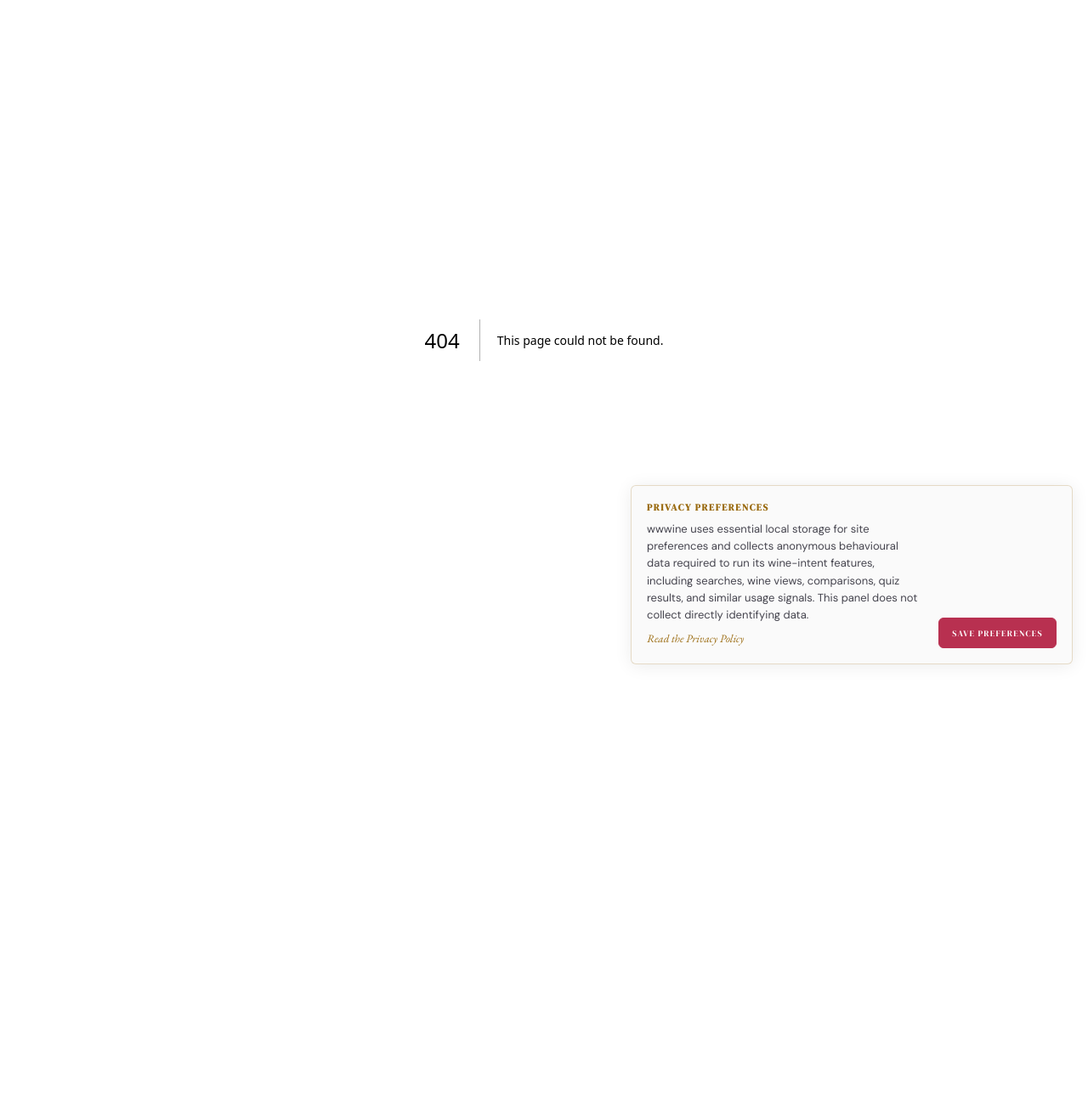
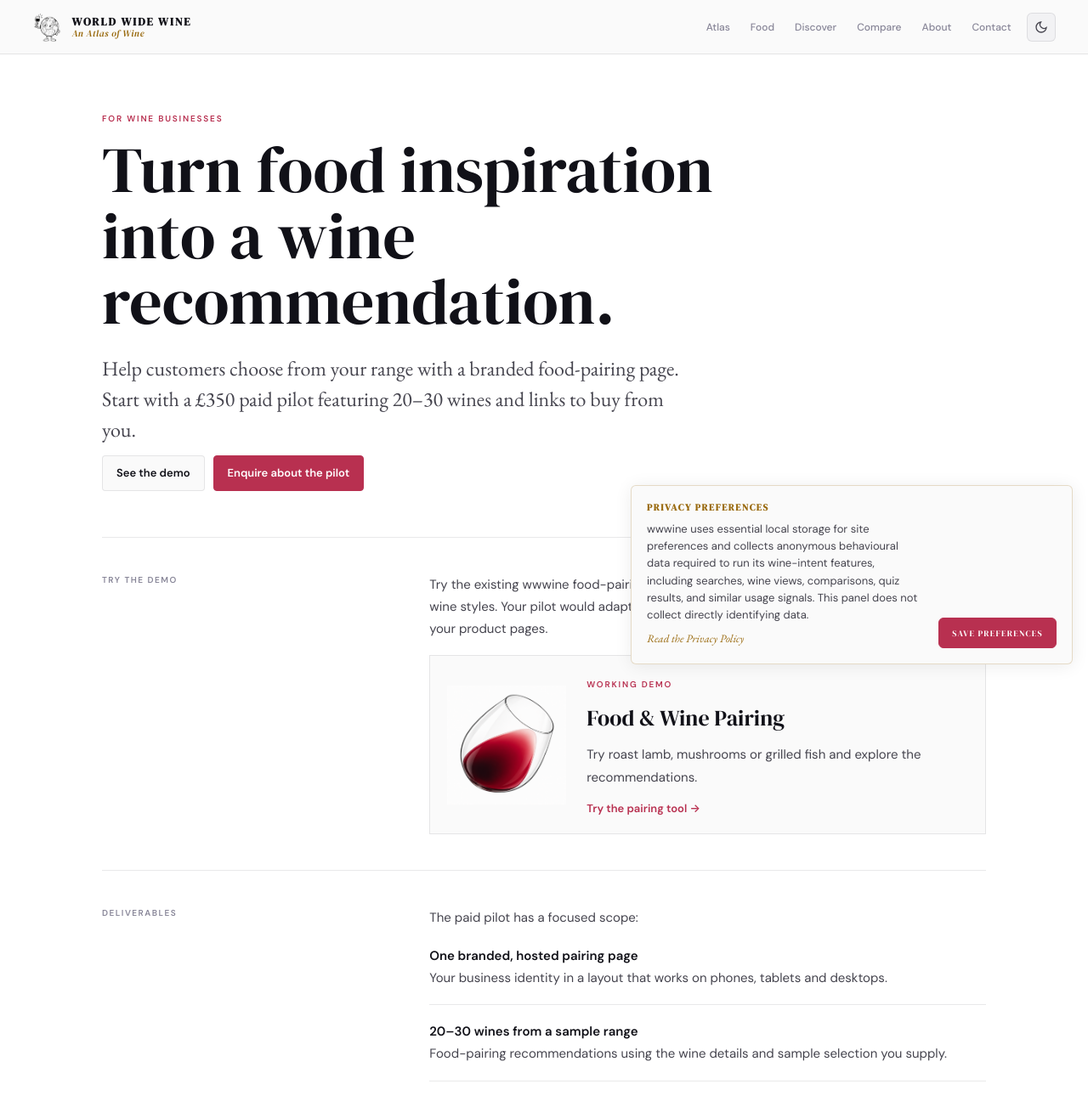
Before and after one commit to Aziz-Ibrahim/wwwine, a Next.js app: page /for-wine-businesses in a window 1280 px wide. Before the commit this address had no page. Shown: the top 1296 px of the page at 85% size. Before the commit the page ends 800 px from the top, so only its background shows below. Built offline with nearby package versions, Linux system fonts and the light colour scheme.

Commit message:
v6.4.1 feat: add For Wine Businesses page and enhance footer with social links

```diff
--- /dev/null
+++ b/src/app/for-wine-businesses/businesses.module.css
@@ -0,0 +1,16 @@
+.section { border-bottom:1px solid var(--border); scroll-margin-top:88px; }
+.section:last-child { border-bottom:0; }
+.demoCard { display:flex; align-items:center; gap:24px; padding:20px; border:1px solid var(--border); background:var(--bg-surface); color:var(--text-primary); text-decoration:none; }
+.demoCard:hover { border-color:var(--border-accent); }
+.demoCard:focus-visible { outline:2px solid var(--accent); outline-offset:4px; }
+.demoCard h3 { margin:10px 0; font-family:var(--font-display); font-size:26px; font-weight:400; }
+.demoImage { width:140px; height:140px; flex-shrink:0; object-fit:contain; background:#fff; }
+.demoLink { display:block; margin-top:14px; color:var(--accent); font-family:var(--font-sans); font-size:13px; font-weight:600; }
+.deliverables { display:grid; gap:18px; padding:0; list-style:none; }
+.deliverables li { padding-bottom:18px; border-bottom:1px solid var(--border); font-family:var(--font-sans); font-size:15px; line-height:1.75; }
+.deliverables span { display:block; color:var(--text-secondary); }
+.price { font-family:var(--font-display); font-size:32px; font-weight:400; }
+@media (max-width:520px) {
+  .demoCard { flex-direction:column; align-items:flex-start; gap:18px; padding:18px; }
+  .demoImage { width:120px; height:120px; }
+}
--- /dev/null
+++ b/src/app/for-wine-businesses/page.tsx
@@ -0,0 +1,71 @@
+import type { Metadata } from 'next'
+import Image from 'next/image'
+import Link from 'next/link'
+import Footer from '@/components/Footer'
+import LegalHeader from '@/components/LegalHeader'
+import styles from '../info.module.css'
+import businessStyles from './businesses.module.css'
+
+export const metadata: Metadata = {
+  title: 'For Wine Businesses | wwwine',
+  description: 'A £350 paid pilot: a branded, hosted food-pairing page recommending 20–30 wines from your range, with buying links and one revision.',
+  alternates: { canonical: '/for-wine-businesses' },
+}
+
+export default function WineBusinessesPage() {
+  return <div className={styles.page}>
+    <LegalHeader />
+    <main className={styles.main}>
+      <p className={styles.eyebrow}>For wine businesses</p>
+      <h1 className={styles.title}>Turn food inspiration into a wine recommendation.</h1>
+      <p className={styles.lead}>Help customers choose from your range with a branded food-pairing page. Start with a £350 paid pilot featuring 20–30 wines and links to buy from you.</p>
+      <div className={styles.actions}>
+        <Link href="#demo" className={styles.secondary}>See the demo</Link>
+        <Link href="/contact" className={styles.primary}>Enquire about the pilot</Link>
+      </div>
+      <div className={styles.rule} />
+
+      <section id="demo" className={`${styles.grid} ${businessStyles.section}`} aria-labelledby="demo-title">
+        <h2 id="demo-title" className={styles.sectionLabel}>Try the demo</h2>
+        <div className={styles.copy}>
+          <p>Try the existing wwwine food-pairing tool: enter a dish or ingredient to discover matching wine styles. Your pilot would adapt this experience to a sample of your own range, with links to your product pages.</p>
+          <Link href="/?view=food" className={businessStyles.demoCard}>
+            <Image src="/wine-colours/ruby.png" alt="Ruby-coloured wine in a glass" width={160} height={160} className={businessStyles.demoImage} />
+            <div>
+              <span className={styles.eyebrow}>Working demo</span>
+              <h3>Food & Wine Pairing</h3>
+              <p>Try roast lamb, mushrooms or grilled fish and explore the recommendations.</p>
+              <span className={businessStyles.demoLink}>Try the pairing tool →</span>
+            </div>
+          </Link>
+        </div>
+      </section>
+
+      <section className={`${styles.grid} ${businessStyles.section}`} aria-labelledby="deliverables-title">
+        <h2 id="deliverables-title" className={styles.sectionLabel}>Deliverables</h2>
+        <div className={styles.copy}>
+          <p>The paid pilot has a focused scope:</p>
+          <ul className={businessStyles.deliverables}>
+            <li><strong>One branded, hosted pairing page</strong><span>Your business identity in a layout that works on phones, tablets and desktops.</span></li>
+            <li><strong>20–30 wines from a sample range</strong><span>Food-pairing recommendations using the wine details and sample selection you supply.</span></li>
+            <li><strong>Links to buy from you</strong><span>Recommendations link to your existing product pages, where customers can buy.</span></li>
+            <li><strong>One revision</strong><span>One round of feedback to refine the page and recommendations within the agreed scope.</span></li>
+            <li><strong>Manual stock updates</strong><span>Stock changes are handled manually during the pilot. There is no automatic stock sync.</span></li>
+          </ul>
+          <p>The pilot covers one page and the agreed sample range. Hosting arrangements, delivery timing and the process for manual updates are confirmed before work starts. Additional wines, pages or integrations can be discussed separately.</p>
+        </div>
+      </section>
+
+      <section className={`${styles.grid} ${businessStyles.section}`} aria-labelledby="price-title">
+        <h2 id="price-title" className={styles.sectionLabel}>Price & enquiry</h2>
+        <div className={styles.copy}>
+          <h3 className={businessStyles.price}>£350 paid pilot</h3>
+          <p>A focused way to try food-pairing recommendations with your own wines before considering a wider rollout.</p>
+          <p>Tell us about your business and the sample range you would like to feature. We will confirm the scope and next steps with you.</p>
+          <div className={styles.actions}><Link href="/contact" className={styles.primary}>Enquire about the pilot</Link></div>
+        </div>
+      </section>
+    </main>
+    <Footer />
+  </div>
+}
--- a/src/app/sitemap.ts
+++ b/src/app/sitemap.ts
@@ -16,6 +16,7 @@ export default function sitemap(): MetadataRoute.Sitemap {
     { url: baseUrl,                         lastModified: new Date(), changeFrequency: 'weekly',  priority: 1   },
     { url: `${baseUrl}/appellations`,       lastModified: new Date(), changeFrequency: 'monthly', priority: 0.9 },
     { url: `${baseUrl}/about`,              lastModified: new Date(), changeFrequency: 'yearly',  priority: 0.6 },
+    { url: `${baseUrl}/for-wine-businesses`, changeFrequency: 'monthly', priority: 0.7 },
     { url: `${baseUrl}/contact`,            lastModified: new Date(), changeFrequency: 'yearly',  priority: 0.5 },
     { url: `${baseUrl}/privacy`,            lastModified: new Date(), changeFrequency: 'yearly',  priority: 0.3 },
     { url: `${baseUrl}/terms`,              lastModified: new Date(), changeFrequency: 'yearly',  priority: 0.3 },
--- a/src/components/Footer.module.css
+++ b/src/components/Footer.module.css
@@ -1,6 +1,7 @@
 .footer { flex-shrink:0; width:100%; background:var(--bg-surface); border-top:1px solid var(--border); z-index:50; }
 .inner { width:min(1400px, calc(100% - 48px)); margin:0 auto; padding:38px 0 32px; display:grid; grid-template-columns:minmax(230px, 1.25fr) minmax(420px, 1fr); gap:64px; }
-.brandBlock { display:flex; align-items:flex-start; }
+.brandBlock { display:flex; flex-direction:column; align-items:flex-start; gap:18px; }
+.socialLinks { display:flex; flex-wrap:wrap; gap:18px; }
 .brand { display:inline-flex; align-items:center; gap:13px; color:inherit; text-decoration:none; }
 .logo { width:36px; height:36px; object-fit:contain; mix-blend-mode:lighten; }
 [data-theme="light"] .logo { mix-blend-mode:multiply; }
@@ -12,6 +13,9 @@
 .groupTitle { margin-bottom:3px; font-family:var(--font-sans); font-size:10px; font-weight:600; letter-spacing:1.4px; text-transform:uppercase; color:var(--text-muted); }
 .footerLink, .legalButton { padding:0; border:0; background:transparent; color:var(--text-secondary); font-family:var(--font-sans); font-size:13px; line-height:1.5; text-decoration:none; white-space:nowrap; cursor:pointer; transition:color .15s ease; }
 .footerLink:hover, .legalButton:hover { color:var(--accent-bright); }
+.socialLink { display:inline-flex; align-items:center; gap:7px; }
+.socialLink svg { flex-shrink:0; }
+.socialLink:hover { color:var(--text-primary); }
 .bottom { width:min(1400px, calc(100% - 48px)); margin:0 auto; padding:15px 0 18px; border-top:1px solid var(--border); display:flex; align-items:center; justify-content:space-between; gap:20px; color:var(--text-muted); font-family:var(--font-sans); font-size:11px; }
 .copyrightLine { display:flex; align-items:center; gap:8px; white-space:nowrap; }
 .copyrightDivider { opacity:.45; }
--- a/src/components/Footer.tsx
+++ b/src/components/Footer.tsx
@@ -5,6 +5,21 @@ import styles from './Footer.module.css'
 
 interface FooterProps {
   compactOnMobile?: boolean
+}
+
+const socialLinks = [
+  { label: 'Instagram', href: 'https://www.instagram.com/wwwine.co.uk/' },
+  { label: 'Facebook', href: 'https://www.facebook.com/profile.php?id=61594993596073' },
+]
+
+function SocialIcon({ label }: { label: string }) {
+  return <svg width="16" height="16" viewBox="0 0 24 24" fill="none" aria-hidden="true" focusable="false">
+    {label === 'Instagram' ? <>
+      <rect x="3" y="3" width="18" height="18" rx="5" stroke="currentColor" strokeWidth="2" />
+      <circle cx="12" cy="12" r="4" stroke="currentColor" strokeWidth="2" />
+      <circle cx="17.5" cy="6.5" r="1.25" fill="currentColor" />
+    </> : <path d="M14 22v-9h3l.5-4H14V7c0-1.2.4-2 2-2h2V1.5c-.6-.1-1.8-.3-3.2-.3C11.5 1.2 10 3.3 10 6.5V9H7v4h3v9z" fill="currentColor" />}
+  </svg>
 }
 
 export default function Footer({ compactOnMobile = false }: FooterProps) {
@@ -20,6 +35,11 @@ export default function Footer({ compactOnMobile = false }: FooterProps) {
               <span className={styles.tagline}>An atlas for the curious palate.</span>
             </span>
           </Link>
+          <nav className={styles.socialLinks} aria-label="Social media">
+            {socialLinks.map(({ label, href }) => (
+              <a key={label} href={href} className={`${styles.footerLink} ${styles.socialLink}`} target="_blank" rel="noopener noreferrer" aria-label={`${label} (opens in a new tab)`}><SocialIcon label={label} />{label}</a>
+            ))}
+          </nav>
         </div>
 
         <div className={styles.linkGrid}>
@@ -32,6 +52,7 @@ export default function Footer({ compactOnMobile = false }: FooterProps) {
           <nav className={styles.linkGroup} aria-label="Company">
             <span className={styles.groupTitle}>Company</span>
             <Link href="/about" className={styles.footerLink}>About</Link>
+            <Link href={{ pathname: '/for-wine-businesses' }} className={styles.footerLink}>For wine businesses</Link>
             <Link href="/contact" className={styles.footerLink}>Contact</Link>
             <Link href="/coming-soon?section=journal" className={styles.footerLink}>Journal</Link>
           </nav>
@@ -47,12 +68,16 @@ export default function Footer({ compactOnMobile = false }: FooterProps) {
         <span className={styles.copyrightLine}>
           <span className={styles.copyright}>© {new Date().getFullYear()} World Wide Wine</span>
           <span className={styles.copyrightDivider} aria-hidden="true">/</span>
-          <span className={styles.version}>v6.3.17</span>
+          <span className={styles.version}>v6.4.1</span>
         </span>
         <nav className={styles.compactLinks} aria-label="Footer navigation">
           <Link href="/about" className={styles.footerLink}>About</Link>
+          <Link href={{ pathname: '/for-wine-businesses' }} className={styles.footerLink}>For wine businesses</Link>
           <Link href="/contact" className={styles.footerLink}>Contact</Link>
           <CookieSettingsButton />
+          {socialLinks.map(({ label, href }) => (
+            <a key={label} href={href} className={`${styles.footerLink} ${styles.socialLink}`} target="_blank" rel="noopener noreferrer" aria-label={`${label} (opens in a new tab)`}><SocialIcon label={label} />{label}</a>
+          ))}
         </nav>
         <a
           href="https://aziz-ibrahim.github.io/my-portfolio/"
```
